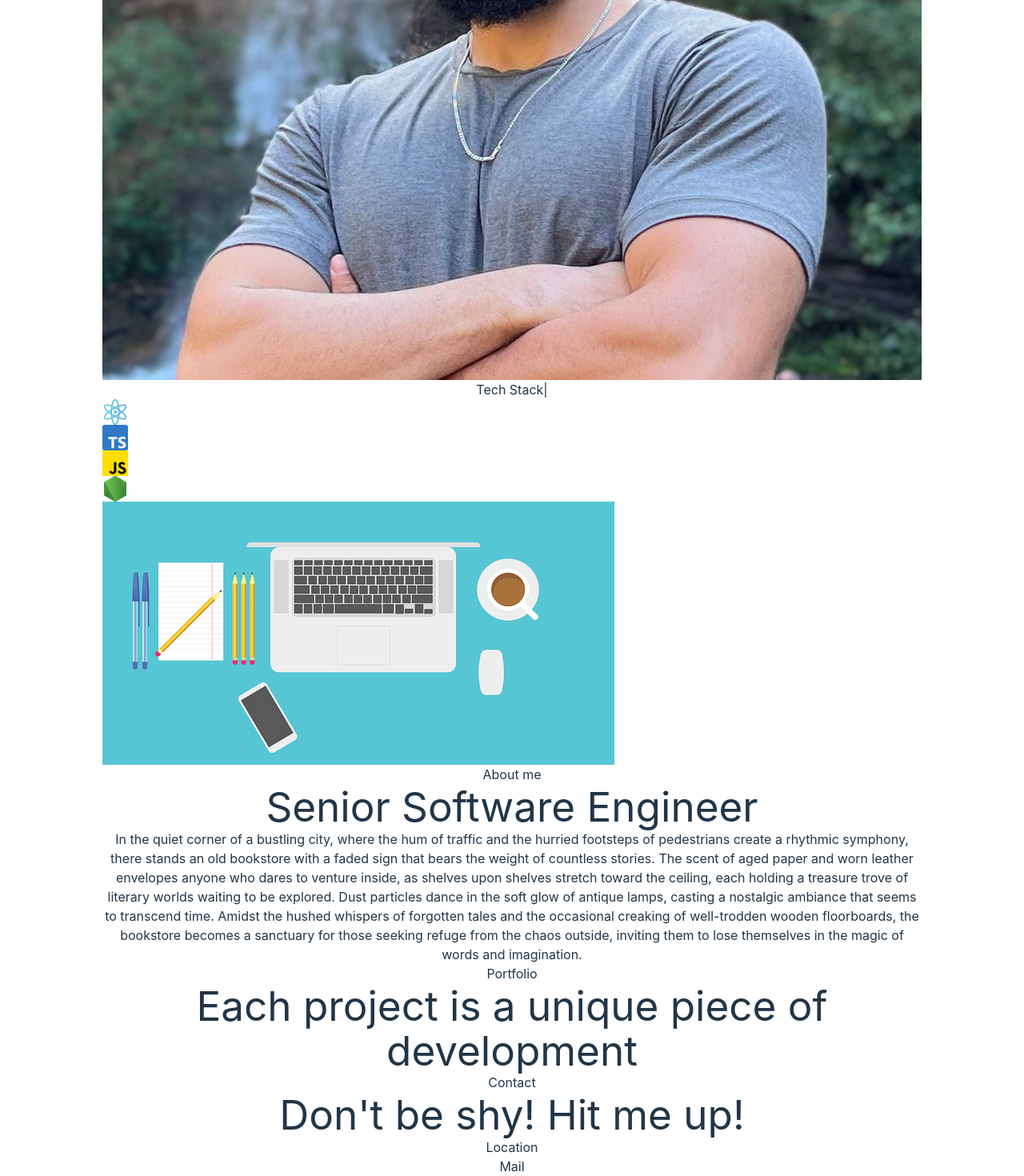
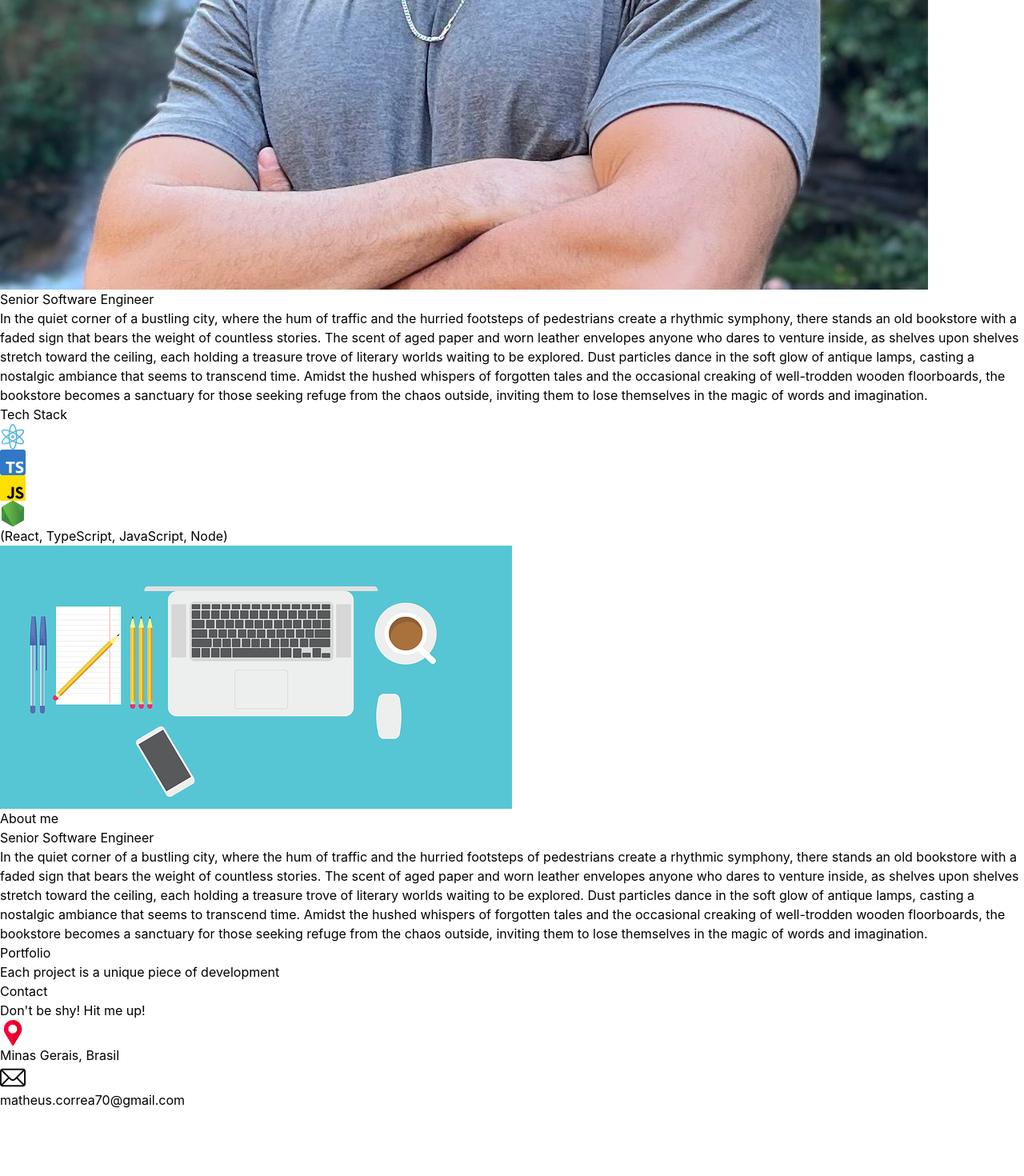
Before and after one commit to matheuscorrea70/matheus-portfolio, a React (Vite) app: page / in a window 1280 px wide. Shown: the part 813-2283 px from the top of the page at 80% size. After the commit the page ends 2200 px from the top, so only its background shows below. Built offline with nearby package versions, Linux system fonts and the light colour scheme; the HTML template or start-up script is replaced by a standard one.

Commit message:
chore: adding section header component and improving layout

```diff
--- a/src/app/app.css
+++ b/src/app/app.css
@@ -1,4 +1,4 @@
-#root {
+/* #root {
   max-width: 1024px;
   margin: 0 auto;
 
@@ -39,4 +39,4 @@
 
 .read-the-docs {
   color: #888;
-}
+} */
--- a/src/app/app.tsx
+++ b/src/app/app.tsx
@@ -5,10 +5,10 @@ import './app.css'
 
 function App() {
   return (
-    <>
+    <div className="text-gray-900">
       <Header />
       <Home />
-    </>
+    </div>
   )
 }
 
--- a/src/common/components/header/header.tsx
+++ b/src/common/components/header/header.tsx
@@ -1,15 +1,13 @@
 import { HEADER_SECTIONS } from './constants'
-
-import './header.css'
 
 const Header = () => {
   return (
-    <header className='app-header flex justify-between fixed w-full top-0 left-0 py-6 px-12 bg-gray-800'>
-      <h2>Matheus.dev</h2>
-      <nav className='flex gap-12 text-zinc-50'>
-        {HEADER_SECTIONS.map(section => (
+    <header className="app-header flex justify-between sticky w-full top-0 left-0 py-4 px-4 bg-white">
+      <h1 className="font-bold">Matheus.dev</h1>
+      <nav className="flex gap-12 text-zinc-50">
+        {/* {HEADER_SECTIONS.map(section => (
           <a className='text-zinc-50' href={section.url}>{section.label}</a>
-        ))}
+        ))} */}
       </nav>
     </header>
   )
--- /dev/null
+++ b/src/common/components/sectionHeader/index.ts
@@ -0,0 +1 @@
+export { default } from './sectionHeader'
--- /dev/null
+++ b/src/common/components/sectionHeader/sectionHeader.tsx
@@ -0,0 +1,18 @@
+type SectionHeaderProps = {
+  title: string
+  id: string
+  subTitle?: string
+}
+
+const SectionHeader = ({ title, id, subTitle }: SectionHeaderProps) => {
+  return (
+    <header>
+      {subTitle && <h2 className="font-bold text-sm text-sky-600 uppercase">{subTitle}</h2>}
+      <h1 id={id} className="text-lg font-bold">
+        {title}
+      </h1>
+    </header>
+  )
+}
+
+export default SectionHeader
--- a/src/index.css
+++ b/src/index.css
@@ -7,9 +7,9 @@
   line-height: 1.5;
   font-weight: 400;
 
-  color-scheme: light dark;
+  /* color-scheme: light dark;
   color: rgba(255, 255, 255, 0.87);
-  background-color: #242424;
+  background-color: #242424; */
 
   font-synthesis: none;
   text-rendering: optimizeLegibility;
@@ -17,7 +17,7 @@
   -moz-osx-font-smoothing: grayscale;
 }
 
-a {
+/* a {
   font-weight: 500;
   color: #646cff;
   text-decoration: inherit;
@@ -61,4 +61,4 @@ button:focus-visible {
   button {
     background-color: #f9f9f9;
   }
-}
+} */
--- a/src/pages/home/components/aboutSection/aboutSection.tsx
+++ b/src/pages/home/components/aboutSection/aboutSection.tsx
@@ -1,16 +1,18 @@
 import { HomeSectionId } from 'common/types/homeSectionId'
 import LaptopImage from './assets/images/laptop.png'
+import SectionHeader from 'common/components/sectionHeader'
 
 const AboutSection = () => {
   return (
-    <section className='flex'>
-      <img src={LaptopImage} alt="Laptop Image" />
+    <section className="flex flex-col gap-12">
+      <img src={LaptopImage} alt="Laptop Image" className="h-full w-auto inline-block rounded-md" />
       <div>
-        <header>
-          <h2>About me</h2>
-          <h1 id={HomeSectionId.About}>Senior Software Engineer</h1>
-        </header>
-        <p>
+        <SectionHeader
+          title="Senior Software Engineer"
+          subTitle="About me"
+          id={HomeSectionId.About}
+        />
+        <p className="mt-8">
           In the quiet corner of a bustling city, where the hum of traffic and the hurried footsteps
           of pedestrians create a rhythmic symphony, there stands an old bookstore with a faded sign
           that bears the weight of countless stories. The scent of aged paper and worn leather
--- a/src/pages/home/components/contactSection/contactSection.tsx
+++ b/src/pages/home/components/contactSection/contactSection.tsx
@@ -1,15 +1,25 @@
+import SectionHeader from 'common/components/sectionHeader'
 import { HomeSectionId } from 'common/types/homeSectionId'
+import LocationIcon from 'common/assets/images/location.png'
+import MailIcon from 'common/assets/images/mail.png'
 
 const ContactSection = () => {
   return (
     <section>
-      <header>
-        <h2>Contact</h2>
-        <h1 id={HomeSectionId.Contact}>Don't be shy! Hit me up!</h1>
-      </header>
-      <div>
-        <div>Location</div>
-        <div>Mail</div>
+      <SectionHeader
+        title="Don't be shy! Hit me up!"
+        subTitle="Contact"
+        id={HomeSectionId.Contact}
+      />
+      <div className='mt-8'>
+        <div className="flex gap-2">
+          <img src={LocationIcon} alt="Location icon" className="w-6 h-6" />
+          <span>Minas Gerais, Brasil</span>
+        </div>
+        <div className="flex gap-2 mt-2 items-center">
+          <img src={MailIcon} alt="Email icon" className="w-6 h-6" />
+          <a href="mailto:matheus.correa70@gmail.com">matheus.correa70@gmail.com</a>
+        </div>
       </div>
     </section>
   )
--- a/src/pages/home/components/homeSection/homeSection.tsx
+++ b/src/pages/home/components/homeSection/homeSection.tsx
@@ -9,9 +9,10 @@ import MatheusAvatar from './assets/images/matheusAvatar.jpeg'
 const HomeSection = () => {
   return (
     <section>
-      <main className="flex flex-col gap-12">
+      <main className="flex flex-col gap-12 items-center">
+        <img className="rounded-full h-72 w-72" alt="Matheus avatar" src={MatheusAvatar} />
         <div>
-          <h1 id={HomeSectionId.Home}>Senior Software Engineer</h1>
+          <h1 id={HomeSectionId.Home} className='font-bold'>Senior Software Engineer</h1>
           <p className="pt-6">
             In the quiet corner of a bustling city, where the hum of traffic and the hurried
             footsteps of pedestrians create a rhythmic symphony, there stands an old bookstore with
@@ -25,15 +26,17 @@ const HomeSection = () => {
             themselves in the magic of words and imagination.
           </p>
         </div>
-        <img className="rounded-full h-72 w-72" alt="Matheus avatar" src={MatheusAvatar} />
       </main>
-      <footer className='flex gap-8'>
-        <span className='font-bold'>Tech Stack</span>
-        <span className='font-bold'>|</span>
-        <img src={ReactIcon} />
-        <img src={TSIcon} />
-        <img src={JSIcon} />
-        <img src={NodeJSIcon} />
+      <footer className="flex flex-col items-center mt-8">
+        <div className="font-bold">Tech Stack</div>
+        {/* <span className="font-bold">|</span> */}
+        <div className='flex gap-4 mt-4'>
+          <img className="h-8 w-8" src={ReactIcon} alt='React' />
+          <img className="h-8 w-8" src={TSIcon} alt="TypeScript" />
+          <img className="h-8 w-8" src={JSIcon} alt="JavaScript" />
+          <img className="h-8 w-8" src={NodeJSIcon} alt="Node" />
+        </div>
+        <div className='text-xs mt-2 text-gray-500'>(React, TypeScript, JavaScript, Node)</div>
       </footer>
     </section>
   )
--- a/src/pages/home/components/projectsSection/projectsSection.tsx
+++ b/src/pages/home/components/projectsSection/projectsSection.tsx
@@ -1,12 +1,14 @@
+import SectionHeader from 'common/components/sectionHeader'
 import { HomeSectionId } from 'common/types/homeSectionId'
 
 const ProjectsSection = () => {
   return (
     <section>
-      <header>
-        <h2>Portfolio</h2>
-        <h1 id={HomeSectionId.Projects}>Each project is a unique piece of development</h1>
-      </header>
+      <SectionHeader
+        title="Each project is a unique piece of development"
+        subTitle="Portfolio"
+        id={HomeSectionId.Projects}
+      />
     </section>
   )
 }
--- a/src/pages/home/home.tsx
+++ b/src/pages/home/home.tsx
@@ -5,7 +5,7 @@ import ProjectsSection from './components/projectsSection'
 
 const Home = () => {
   return (
-    <div className='flex flex-col gap-64 py-64'>
+    <div className='flex flex-col gap-32 py-24 px-6'>
       <HomeSection />
       <AboutSection />
       <ProjectsSection />
```
Also changed, not shown: src/common/assets/images/location.png (added), src/common/assets/images/mail.png (added).
